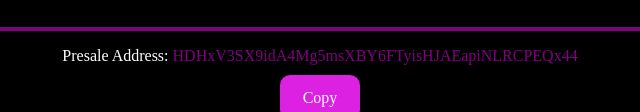
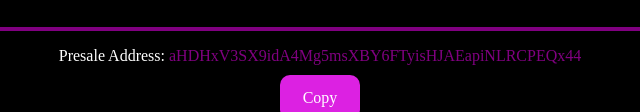
Before and after one commit to koalacoingw/koalacoingw.github.io, a plain HTML site: page index.html in a window 1280 px wide. Shown: the part 840-952 px from the top of the page, 320-960 px from the left. Drawn offline with Linux system fonts and the light colour scheme.

Commit message:
Update index.html

```diff
--- a/index.html
+++ b/index.html
@@ -453,7 +453,7 @@
             <div class="min_conA">
                 <div class="link">
                     <span>Presale Address:</span>
-                    <span class="linkActive" id="myDiv">HDHxV3SX9idA4Mg5msXBY6FTyisHJAEapiNLRCPEQx44</span>
+                    <span class="linkActive" id="myDiv">aHDHxV3SX9idA4Mg5msXBY6FTyisHJAEapiNLRCPEQx44</span>
                 </div>
                 <div class="copyBtn">
                     Copy
```
